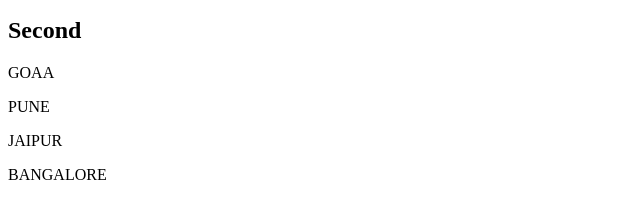
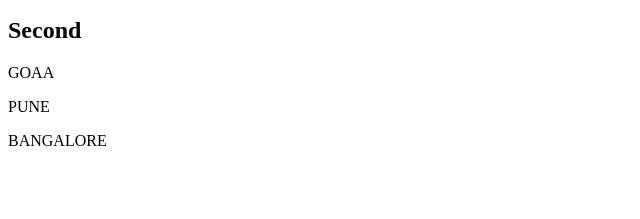
Before and after one commit to Divyaverse/Locker, a plain HTML site: page index.html in a window 1280 px wide. Shown: the part 87-306 px from the top of the page, without its empty margins (0-640 px from the left). Drawn offline with Linux system fonts and the light colour scheme.

Commit message:
Bangalore

```diff
--- a/index.html
+++ b/index.html
@@ -3,5 +3,4 @@
 <h2>Second</h2>
 <p>GOAA</p>
 <P>PUNE</P>
-<p>JAIPUR</p>
 <p>BANGALORE</p>
```
